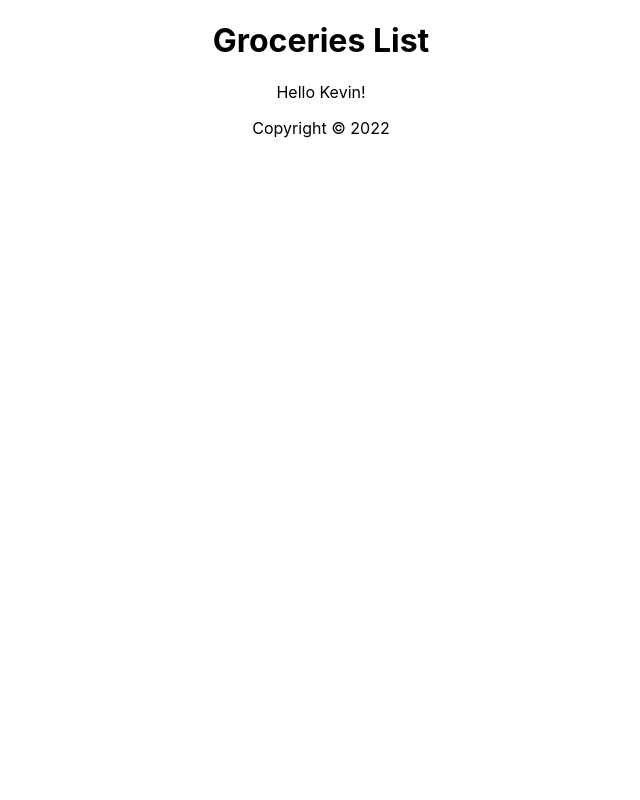
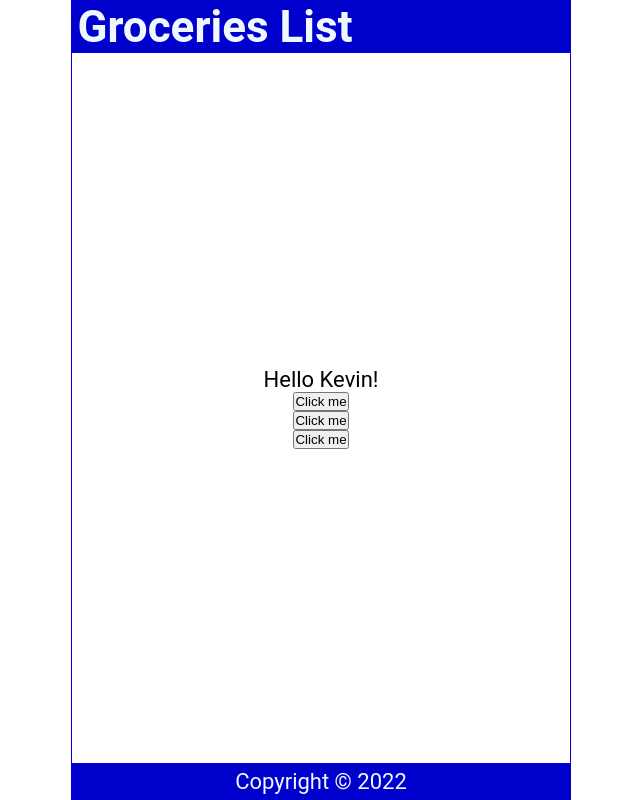
Before and after one commit to FePaiva/practice, a React (Create React App) app: page / in a window 1280 px wide. Shown: the whole page, without its empty margins (319-959 px from the left). Built offline with nearby package versions, Linux system fonts and the light colour scheme.

Commit message:
added some event click events

```diff
--- a/src/App.css
+++ /dev/null
@@ -1,38 +0,0 @@
-.App {
-  text-align: center;
-}
-
-.App-logo {
-  height: 40vmin;
-  pointer-events: none;
-}
-
-@media (prefers-reduced-motion: no-preference) {
-  .App-logo {
-    animation: App-logo-spin infinite 20s linear;
-  }
-}
-
-.App-header {
-  background-color: #282c34;
-  min-height: 100vh;
-  display: flex;
-  flex-direction: column;
-  align-items: center;
-  justify-content: center;
-  font-size: calc(10px + 2vmin);
-  color: white;
-}
-
-.App-link {
-  color: #61dafb;
-}
-
-@keyframes App-logo-spin {
-  from {
-    transform: rotate(0deg);
-  }
-  to {
-    transform: rotate(360deg);
-  }
-}
--- a/src/App.js
+++ b/src/App.js
@@ -1,4 +1,3 @@
-import './App.css';
 import Header from './Header';
 import Content from './Content';
 import Footer from './Footer';
--- a/src/Content.js
+++ b/src/Content.js
@@ -8,9 +8,22 @@
       return names[int]
   }
 
+  const handleClick = () => {
+    console.log('You clicked!')
+  }
+  const handleClick2 = (name) => {
+    console.log(`${name} was clicked.`)
+  }
+  const handleClick3 = (e) => {
+    console.log(e.target.innerText)
+  }
+
   return (
       <main>
-            <p>Hello {handleNameChange()}!</p>
+            <p onDoubleClick={handleClick} >Hello {handleNameChange()}!</p>
+            <button onClick={handleClick}>Click me </button>
+            <button onClick={() => handleClick2('Dave')}>Click me </button>
+            <button onClick={(e) => handleClick3(e)}>Click me </button>
       </main>
   )
 }
--- a/src/Header.js
+++ b/src/Header.js
@@ -1,8 +1,11 @@
 import React from 'react'
 
 const Header = () => {
+
+
+
   return (
-      <header>
+      <header  >
           <h1>Groceries List</h1>
       </header>
   )
--- a/src/index.css
+++ b/src/index.css
@@ -1,13 +1,59 @@
+* {
+  margin: 0;
+  padding: 0;
+  box-sizing: border-box;
+}
+
+html {
+  font-size: 22px;
+}
+
 body {
-  margin: 0;
-  font-family: -apple-system, BlinkMacSystemFont, 'Segoe UI', 'Roboto', 'Oxygen',
+  min-height: 100vh;
+  font-family: 'Roboto', 'Oxygen',
     'Ubuntu', 'Cantarell', 'Fira Sans', 'Droid Sans', 'Helvetica Neue',
     sans-serif;
   -webkit-font-smoothing: antialiased;
   -moz-osx-font-smoothing: grayscale;
 }
 
-code {
-  font-family: source-code-pro, Menlo, Monaco, Consolas, 'Courier New',
-    monospace;
+.App {
+  display: flex;
+  flex-direction: column;
+  justify-content: center;
+  align-items: center;
+  height: 100vh;
+  width: 100%;
+  max-width: 500px;
+  border: 1px solid mediumblue;
+  margin: auto;
 }
+
+header {
+  width: 100%;
+  padding: 0 0.25em;
+  background-color: mediumblue;
+  color: aliceblue;
+  display: flex;
+  justify-content: space-between;
+  align-items: center;
+}
+
+main {
+  width: 100%;
+  display: flex;
+  flex-direction: column;
+  flex-grow: 1;
+  justify-content: center;
+  align-items: center;
+  overflow-y: auto;
+}
+
+footer {
+  width: 100%;
+  padding: 0.25em;
+  background-color: mediumblue;
+  color: aliceblue;
+  display: grid;
+  place-content: center;
+}
```
Also changed, not shown: src/logo.svg (deleted).
